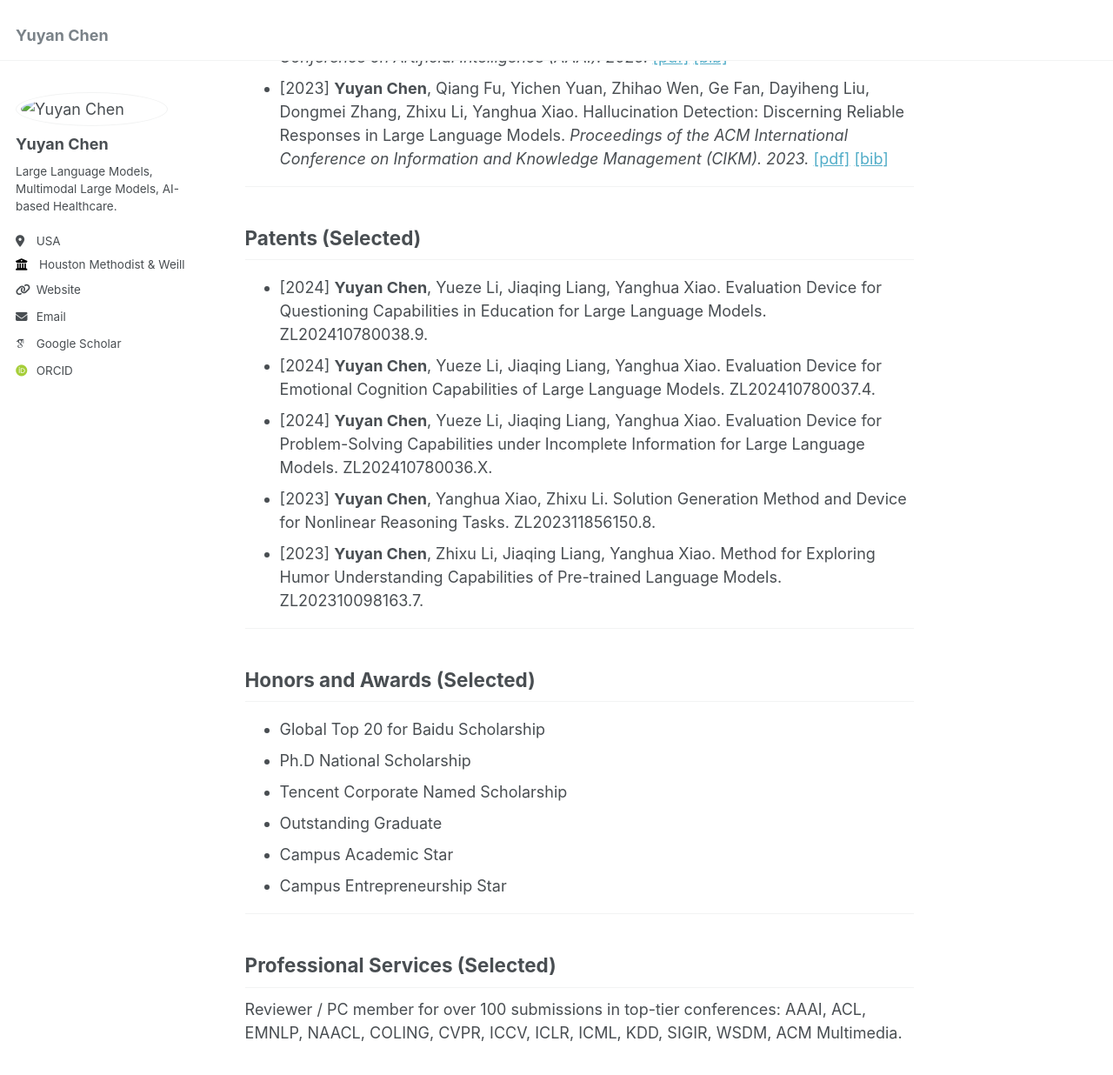
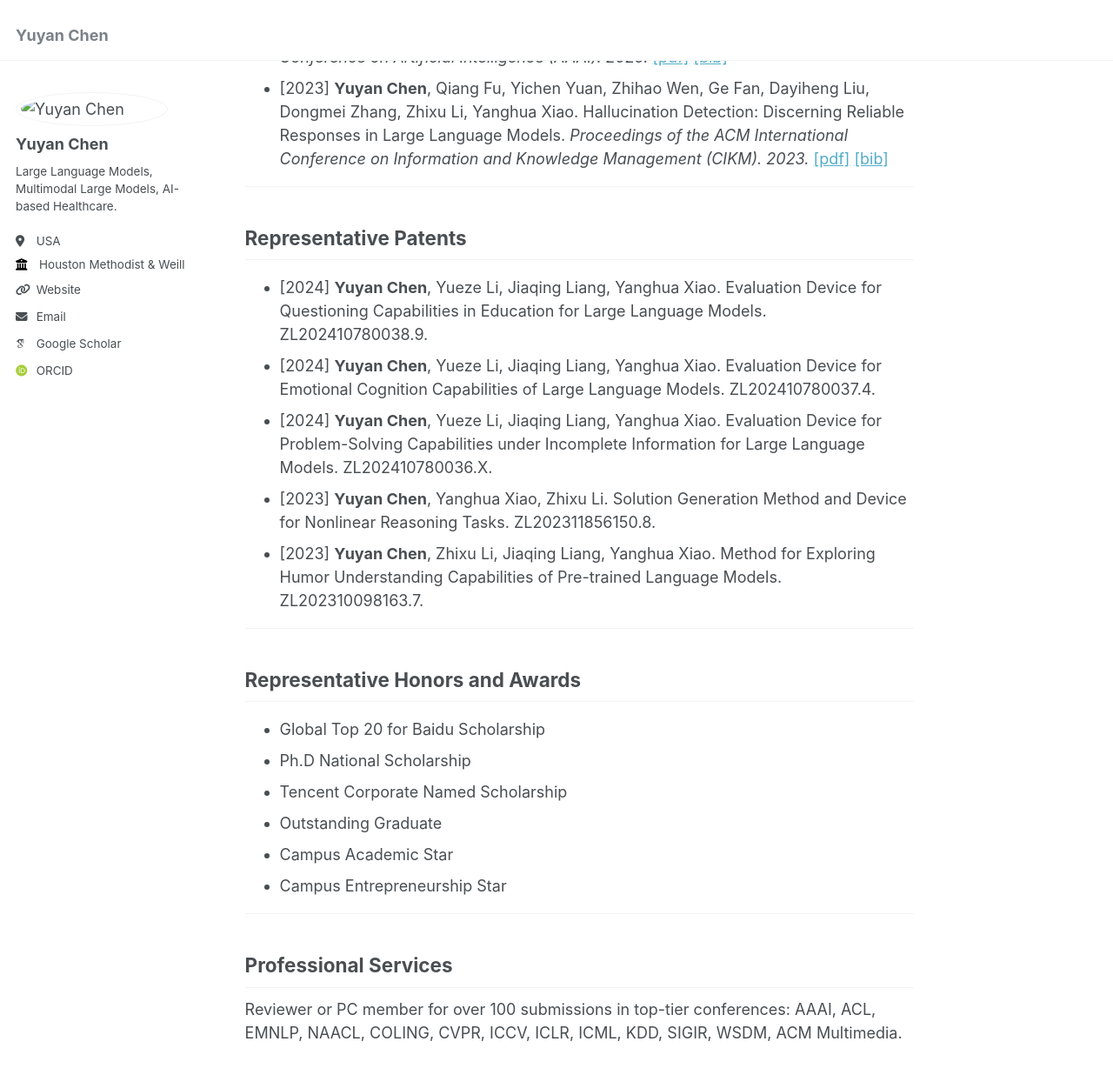
Before and after one commit to Yukyin/Yukyin.github.io, a Jekyll site: the page built from _pages/about.md, in a window 1280 px wide and 1400 px high, scrolled down 1862 px. Shown: the top 1236 px of the window at 87% size. Built offline with Jekyll 4.4.1, drawn with Linux system fonts in a browser that asks for light colours; some web fonts are replaced; some of the changed text lies outside the part shown.

Commit message:
Update homepage (about, publications, avatar, CV link)

```diff
--- a/_pages/about.md
+++ b/_pages/about.md
@@ -10,7 +10,7 @@
 
 I am a Postdoctoral Fellow in Bioinformatics, Houston Methodist, Weill Cornell Medicine, USA. I received my Ph.D. in Computer Science from Fudan University in 2025. My research interests include <i>large language models, multimodal large models, natural language processing, question-answering systems, dialogue systems, knowledge graphs, emotion computing, and AI-based interdisciplinary research</i>. My work primarily involves three directions: Understanding user queries and providing explanations and reasoning based on existing contexts to deliver the most relevant and reliable answers; Demonstrating empathy and understanding towards users, maintaining a consistent interaction style, and generating humor; Optimizing model training for greater efficiency and precision.
 
-**Selected highlights**
+**Highlights**
 - 32 publications including 22 as first author in top venues across large language models, multimodal large language models, and question answering (QA).
 - Active academic service including over 100 peer reviews for major conferences and journals.
 - Innovation outputs including 49 patents filed, with 30 granted.
@@ -26,7 +26,7 @@
 
 ---
 
-## Publications (Selected)
+## Representative Publications
 <em>Emotion Cognition and Understanding with Large Models</em>
 
 * [2025] <strong>Yuyan Chen</strong>, Yifan Jiang, Li Zhou, Jinghan Cao, Yu Guan, Ming Yang, Qingpei Guo. Engage for All: Making Ordinary Image Descriptions Appealing Again! <i>Proceedings of the IEEE/CVF International Conference on Computer Vision (ICCV). 2025.</i> [[pdf]](https://openaccess.thecvf.com/content/ICCV2025/papers/Chen_Engage_for_All_Making_Ordinary_Image_Descriptions_Appealing_Again_ICCV_2025_paper.pdf) [[bib]](/files/Engage.bib)
@@ -48,7 +48,7 @@
 
 
 ---
-## Patents (Selected)
+## Representative Patents
 * [2024] <strong>Yuyan Chen</strong>, Yueze Li, Jiaqing Liang, Yanghua Xiao. Evaluation Device for Questioning Capabilities in Education for Large Language Models. ZL202410780038.9.
 * [2024] <strong>Yuyan Chen</strong>, Yueze Li, Jiaqing Liang, Yanghua Xiao. Evaluation Device for Emotional Cognition Capabilities of Large Language Models. ZL202410780037.4.
 * [2024] <strong>Yuyan Chen</strong>, Yueze Li, Jiaqing Liang, Yanghua Xiao. Evaluation Device for Problem-Solving Capabilities under Incomplete Information for Large Language Models. ZL202410780036.X.
@@ -58,7 +58,7 @@
 
 ---
 
-## Honors and Awards (Selected)
+## Representative Honors and Awards
 * Global Top 20 for Baidu Scholarship
 * Ph.D National Scholarship
 * Tencent Corporate Named Scholarship
@@ -71,6 +71,6 @@
 ---
 
 
-## Professional Services (Selected)
+## Professional Services
 
-Reviewer / PC member for over 100 submissions in top-tier conferences: AAAI, ACL, EMNLP, NAACL, COLING, CVPR, ICCV, ICLR, ICML, KDD, SIGIR, WSDM, ACM Multimedia.
+Reviewer or PC member for over 100 submissions in top-tier conferences: AAAI, ACL, EMNLP, NAACL, COLING, CVPR, ICCV, ICLR, ICML, KDD, SIGIR, WSDM, ACM Multimedia.
```
